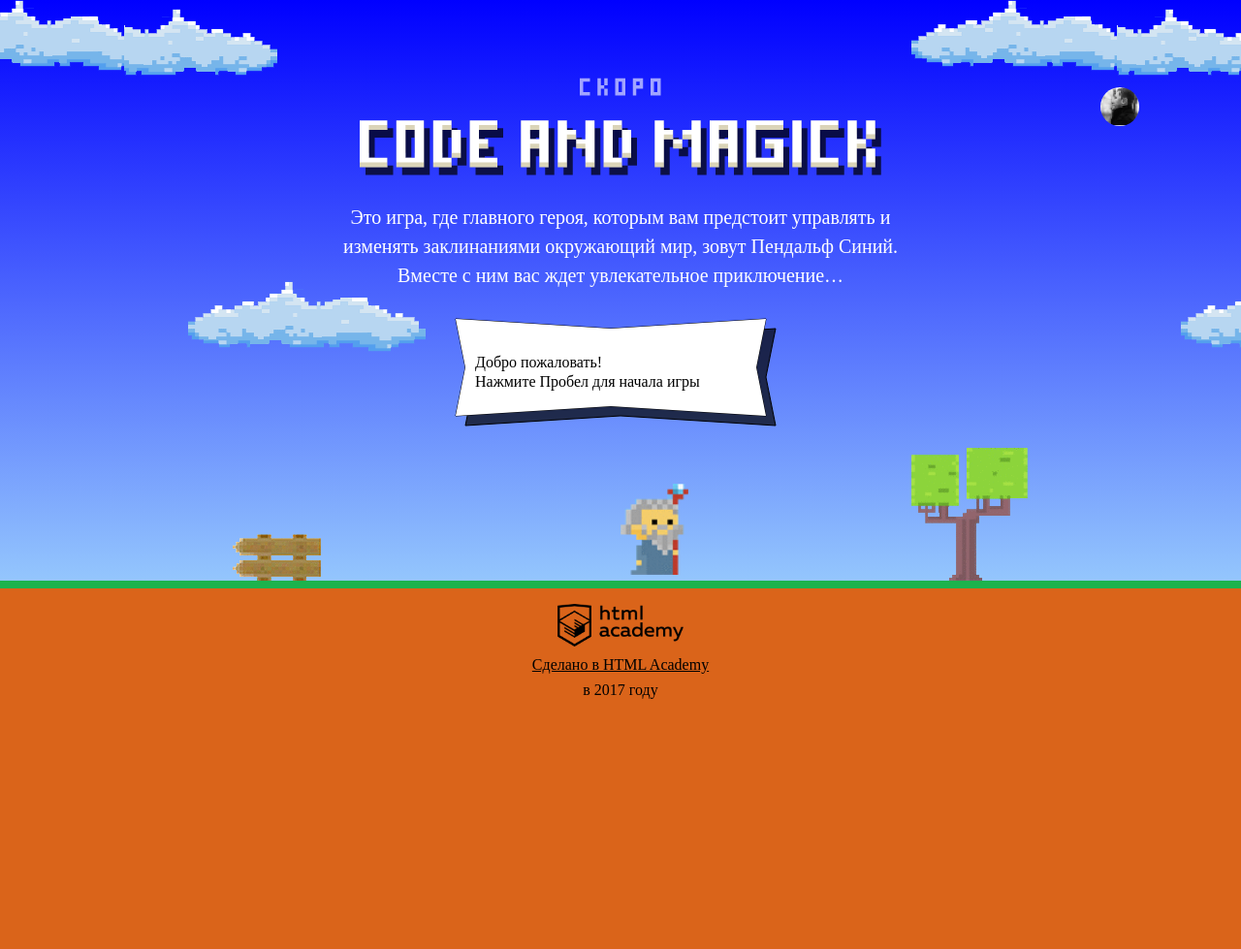
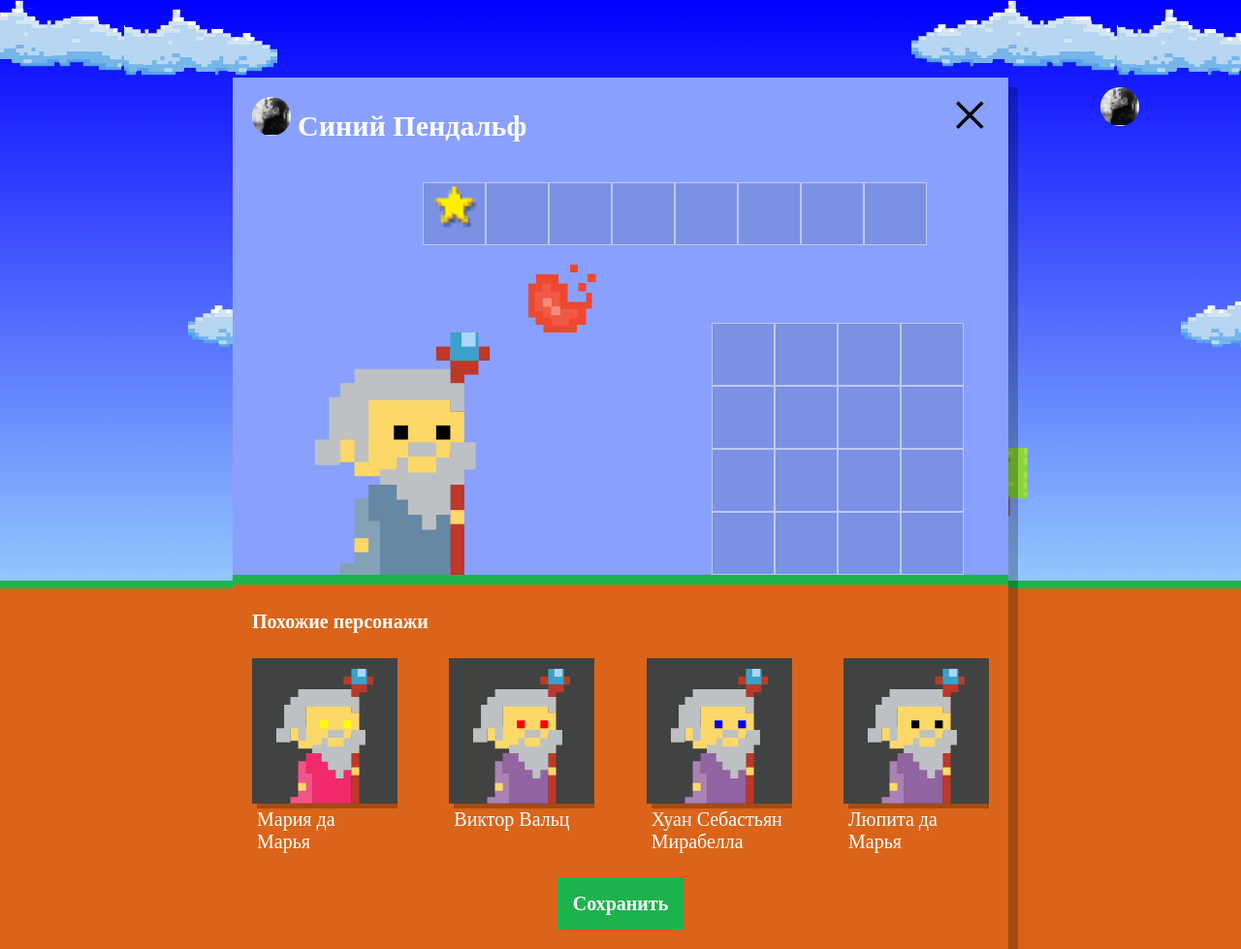
Before and after one commit to RomanBykov/427583-code-and-magick-19, a website: page index.html in a window 1280 px wide. Shown: the whole page at 97% size. Before the commit the page ends 800 px from the top, so only its background shows below. Drawn offline with Linux system fonts and the light colour scheme; a web font is replaced by a local one.

Commit message:
module3-task1

```diff
--- a/index.html
+++ b/index.html
@@ -204,6 +204,6 @@
 </script>
 <script src="js/stat.js"></script>
 <script src="js/game.js"></script>
-
+<script src="js/setup.js"></script>
 </body>
 </html>
--- /dev/null
+++ b/js/setup.js
@@ -0,0 +1,52 @@
+'use strict';
+
+var names = ['Иван', 'Хуан Себастьян', 'Мария', 'Кристоф', 'Виктор', 'Юлия', 'Люпита', 'Вашингтон'];
+var lastnames = ['да Марья', 'Верон', 'Мирабелла', 'Вальц', 'Онопко', 'Топольницкая', 'Нионго', 'Ирвинг'];
+var coatColors = ['rgb(101, 137, 164)', 'rgb(241, 43, 107)', 'rgb(146, 100, 161)', 'rgb(56, 159, 117)', 'rgb(215, 210, 55)', 'rgb(0, 0, 0)'];
+var eyesColors = ['black', 'red', 'blue', 'yellow', 'green'];
+var WIZARDS_NUMBER = 4;
+var wizards = [];
+var template = document.querySelector('#similar-wizard-template').content.querySelector('.setup-similar-item');
+var setupWindow = document.querySelector('.setup');
+var similarWizardsList = document.querySelector('.setup-similar-list');
+
+var getRandomArrayItem = function (arr) {
+  return arr[Math.floor(Math.random() * arr.length)];
+};
+
+var generateWizards = function (quantity) {
+  for (var i = 0; i < quantity; i++) {
+    wizards.push({
+      name: getRandomArrayItem(names),
+      lastname: getRandomArrayItem(lastnames),
+      coatColor: getRandomArrayItem(coatColors),
+      eyesColor: getRandomArrayItem(eyesColors)
+    });
+  }
+  return wizards;
+};
+
+var renderWizard = function (wizard) {
+  var wizardElement = template.cloneNode(true);
+  wizardElement.querySelector('.setup-similar-label').textContent = wizard.name + ' ' + wizard.lastname;
+  wizardElement.querySelector('.wizard-coat').style.fill = wizard.coatColor;
+  wizardElement.querySelector('.wizard-eyes').style.fill = wizard.eyesColor;
+  return wizardElement;
+};
+
+var appendWizardsToPage = function (wizardsArr) {
+  var listFragment = document.createDocumentFragment();
+  for (var i = 0; i < wizardsArr.length; i++) {
+    listFragment.appendChild(renderWizard(wizardsArr[i]));
+  }
+  similarWizardsList.appendChild(listFragment);
+};
+
+var showSetup = function () {
+  setupWindow.classList.remove('hidden');
+  setupWindow.querySelector('.setup-similar').classList.remove('hidden');
+};
+
+generateWizards(WIZARDS_NUMBER);
+appendWizardsToPage(wizards);
+showSetup();
```
